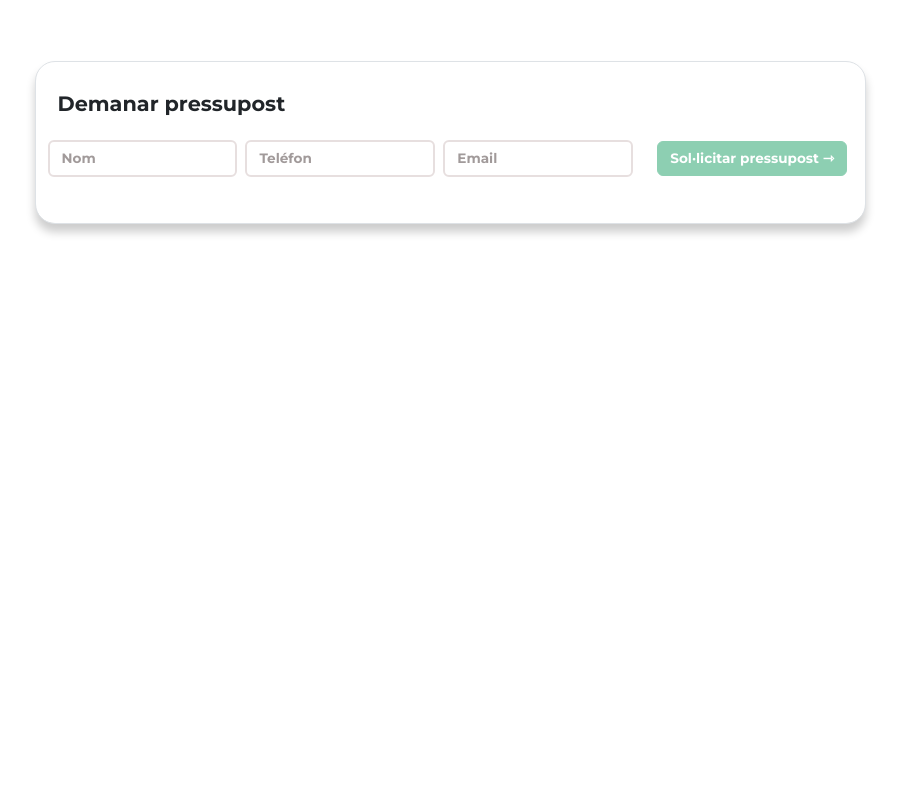
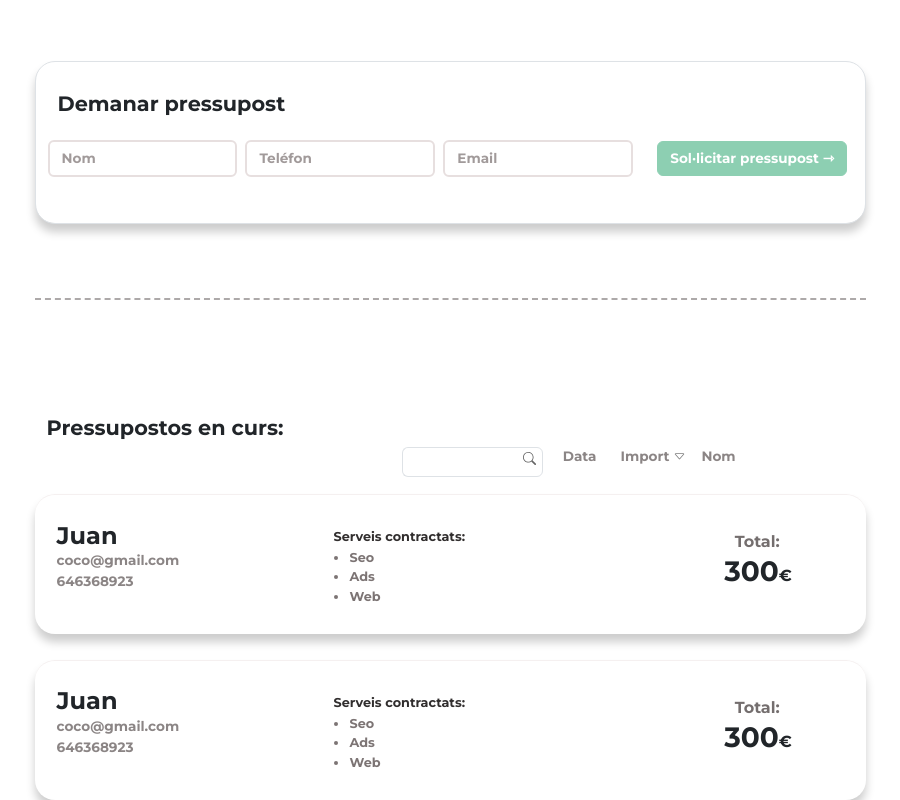
Before and after one commit to manuK1777/S6-Pressupostos, an Angular app: page / in a window 1280 px wide. Shown: the part 950-1750 px from the top of the page, without its empty margins (190-1090 px from the left). Before the commit the page ends 1198 px from the top, so only its background shows below. Built offline with nearby package versions, Linux system fonts and the light colour scheme.

Commit message:
Exercise 5, WIP. Added pressupostos navbar and budgets layouts

```diff
--- a/angular.json
+++ b/angular.json
@@ -26,6 +26,7 @@
             "tsConfig": "tsconfig.app.json",
             "inlineStyleLanguage": "scss",
             "assets": [
+              "src/assets",
               {
                 "glob": "**/*",
                 "input": "public"
@@ -93,6 +94,7 @@
             "tsConfig": "tsconfig.spec.json",
             "inlineStyleLanguage": "scss",
             "assets": [
+              "src/assets",
               {
                 "glob": "**/*",
                 "input": "public"
--- a/src/app/budget-list/budget-list.component.html
+++ b/src/app/budget-list/budget-list.component.html
@@ -1 +1,127 @@
-<p>budget-list works!</p>
+<div class="row justify-content-center">
+    <div class="col-9">
+        <div class="dashed-line"></div>
+    </div>
+</div>
+
+
+
+<div class="row justify-content-center">
+    <div class="col-9">
+        <div class="cust-box-head-Pressupostos">
+            <div class="row">
+                <div class="col-12">
+                    <h4 class="cust-h4-pressupostos">
+                        Pressupostos en curs:
+                    </h4>
+                </div>
+            </div>
+
+            <div class="row justify-content-end">
+                <div class="col-9 px-0">
+                    <nav class="navbar">
+                        <form class="d-flex" role="search">
+
+                            <div class="col-5">
+                                <div class="input-group flex-nowrap">
+                                    <input class="form-control cust-form-ctrl" type="search" aria-label="Search">
+                                    <span class="input-group-text" id="search-icon">
+                                        <img class="search-icon-img" src="assets/search.svg" alt="Search icon"
+                                            width="13" height="13">
+                                    </span>
+                                </div>
+                            </div>
+
+                           <div class="col-4">
+                                <ul class="list-unstyled cust-list">
+                                    <li class="nav-item list-inline-item ms-0 me-4">
+                                        <a class="nav-link" href="">Data</a>
+                                    </li>
+                                    <li class="nav-item list-inline-item me-4">
+                                        <a class="nav-link" href="">Import
+                                        </a>
+                                    </li>
+                                    <span class="me-2">
+                                        <img class="caret-icon" src="assets/caret-down.svg" alt="caret down" width="13"
+                                            height="13">
+                                    </span>
+                                    <li class="nav-item list-inline-item">
+                                        <a class="nav-link" href="">Nom</a>
+                                    </li>
+                                </ul>
+                           </div>
+
+                        </form>
+                    </nav>
+                </div>
+
+            </div>
+
+        </div>
+    </div>
+</div>
+
+
+<div class="row justify-content-center cust-budget-cont">
+    <div class="col-9">
+        <div class="custom-box">
+
+            <div class="col-4 pers-info-cont">
+                <h4 class="mb-0">
+                    Juan
+                </h4>
+                <p class="email mb-0">coco&#64;gmail.com</p>
+                <p class="phone">646368923</p>
+            </div>
+
+            <div class="col-3 cust-serv-cont">
+                <h6 class="serveis-h6 mb-1">Serveis contractats:</h6>
+                <ul class="ps-3">
+                    <li>Seo</li>
+                    <li>Ads</li>
+                    <li>Web</li>
+                </ul>
+            </div>
+
+            <div class="col-2">
+                <h6 class="text-end mb-1 total-h6">
+                    Total:
+                </h6>
+                <h3 class="price text-end">300<span class="euro">€</span></h3>
+            </div>
+
+        </div>
+    </div>
+</div>
+
+<div class="row justify-content-center">
+    <div class="col-9">
+        <div class="custom-box">
+
+            <div class="col-4 pers-info-cont">
+                <h4 class="mb-0">
+                    Juan
+                </h4>
+                <p class="email mb-0">coco&#64;gmail.com</p>
+                <p class="phone">646368923</p>
+            </div>
+
+            <div class="col-3 cust-serv-cont">
+                <h6 class="serveis-h6 mb-1">Serveis contractats:</h6>
+                <ul class="ps-3">
+                    <li>Seo</li>
+                    <li>Ads</li>
+                    <li>Web</li>
+                </ul>
+            </div>
+
+            <div class="col-2">
+                <h6 class="text-end mb-1 total-h6">
+                    Total:
+                </h6>
+                <h3 class="price text-end">300<span class="euro">€</span></h3>
+            </div>
+
+        </div>
+    </div>
+</div>
--- a/src/app/budget-list/budget-list.component.scss
+++ b/src/app/budget-list/budget-list.component.scss
@@ -0,0 +1,165 @@
+$custom-grey: rgb(173, 169, 169);
+
+.dashed-line {
+    margin-top: 50px;
+    margin-bottom: 72px;
+    border-top: 2px dashed $custom-grey;
+    width: 100%;
+    height: 0;
+}
+
+.cust-budget-cont {
+    margin-bottom: 26px;
+}
+
+.cust-box-head-Pressupostos {
+    display: flex;
+    flex-direction: row;
+    position: relative;
+    align-items: center;
+    background-color: white;
+}
+
+.cust-h4-pressupostos {
+    margin-left: 12px;
+    font-size: 1.3rem;
+    white-space: nowrap;
+}
+
+.navbar {
+    margin-top: 52px;
+    flex-wrap: nowrap;
+    margin-right: 52px;
+}
+
+.nav-link,
+p {
+    font-family: 'Montserrat', sans-serif;
+    font-weight: 600;
+    font-size: 0.85rem;
+    color: rgb(139, 133, 133);
+}
+
+.cust-list {
+    display: flex;
+    margin-left: 20px;
+    margin-top: 14px;
+}
+
+.cust-form-ctrl {
+     width: 90%;
+     height: 100%;
+    padding-top: 0;
+    border-right: none;
+}
+
+.form-control.cust-form-ctrl:focus {
+    outline: none;
+    box-shadow: none;
+    border-color: rgb(238, 226, 226);
+  }
+
+.search-icon-img {
+    opacity: 60%;
+    margin-bottom: 6px;
+}
+
+#search-icon {
+    padding: 0;
+    background-color: transparent;
+    padding-right: 6px;
+}
+
+.input-group {
+    margin-top: 15px;
+}
+
+.input-group-text .search-icon {
+    display: block;
+    margin: auto;
+}
+
+.caret-icon {
+    opacity: 50%;
+    margin-bottom: 6px;
+    margin-left: -20px;
+}
+
+.nav-link:active {
+    color: rgb(59, 57, 57)
+}
+
+li.nav-item::marker {
+    list-style-type: none;
+}
+
+.custom-box {
+    padding-top: 12px;
+    padding-bottom: 12px;
+    border-top: 1px solid rgb(245, 240, 240);
+ }
+
+.pers-info-cont {
+    margin-left: 22px;
+}
+
+.total-h6 {
+    color: rgb(116, 110, 110);
+    margin-right: 12px;
+}
+
+.euro {
+    font-size: 1rem;
+}
+
+.cust-serv-cont {
+    margin-top: 22px;
+    margin-right: 112px;
+}
+
+.serveis-h6 {
+    font-family: 'Montserrat', sans-serif;
+    font-weight: 600;
+    font-size: 0.8rem;
+    color: rgb(49, 46, 46);
+}
+
+li {
+    font-family: 'Montserrat', sans-serif;
+    font-weight: 600;
+    font-size: 0.8rem;
+    color: rgb(124, 116, 116);
+}
+
+@media screen and (max-width: 991.8px) {
+
+    .cust-h4-pressupostos {
+        font-size: 1.2rem;
+        margin-left: 12px;
+        margin-bottom: 20px;
+    }
+
+    .cust-form-ctrl {
+        margin-left: 0px;
+    }
+
+    .cust-serv-cont {
+        margin-right: 90px;
+    }
+
+    .navbar {
+       margin-left: -222px;
+    }
+}
+
+@media screen and (max-width: 767.8px) {
+
+    .cust-serv-cont {
+        margin-right: 50px;
+        margin-left: 22px;
+    }
+
+    .pers-info-cont {
+        margin-left: 10px;
+    }
+}
--- a/src/app/budget-list/budget-list.component.ts
+++ b/src/app/budget-list/budget-list.component.ts
@@ -9,4 +9,5 @@ import { Component } from '@angular/core';
 })
 export class BudgetListComponent {
 
+
 }
--- a/src/app/home/home.component.html
+++ b/src/app/home/home.component.html
@@ -158,9 +158,11 @@
             </div>
         </div>
 
-
     </form>
 
+    <div class="budget-list-container">
+        <app-budget-list></app-budget-list>
+    </div>
 
 
 
--- a/src/app/home/home.component.ts
+++ b/src/app/home/home.component.ts
@@ -10,12 +10,14 @@ import {
 import { CommonModule, JsonPipe } from '@angular/common';
 import { PanelComponent } from '../panel/panel.component';
 import { BudgetService } from '../services/budget.service';
+import { BudgetListComponent } from "../budget-list/budget-list.component";
+
 
 @Component({
   selector: 'app-home',
   template: '{{seoPrice}}, {{adsPrice}}, {{webPrice}}',
   standalone: true,
-  imports: [ReactiveFormsModule, CommonModule, JsonPipe, PanelComponent],
+  imports: [ReactiveFormsModule, CommonModule, JsonPipe, PanelComponent, BudgetListComponent],
   templateUrl: './home.component.html',
   styleUrl: './home.component.scss',
 })
--- a/src/styles.scss
+++ b/src/styles.scss
@@ -1,4 +1,8 @@
 $custom-grey: rgb(102, 94, 94);
+
+// body { // ---------------------------------------------------------
+//     background-color: rgb(78, 70, 70);
+// }
 
 h2, h3, h4, h5, h6 {
     font-family: 'Montserrat', sans-serif;
@@ -11,3 +15,87 @@ p, label {
     font-size: 0.85rem;
     color: $custom-grey
 }
+
+.custom-box {
+    display: flex;
+    flex-direction: row;
+    position: relative;
+    align-items: center;
+    background-color: white;
+    box-shadow: 0 8px 10px rgba(0, 0, 0, 0.2);
+    padding-top: 22px;
+    padding-bottom: 22px;
+    border-radius: 20px;
+}
+
+@media screen and (max-width: 991.8px) {
+
+    // .price {
+    //     margin-left: 12px;
+    //   }
+
+    //   .form-check {
+    //     margin-left: 62px;
+    // }
+
+    .custom-H4 {
+        margin-right: 96px;
+    }
+
+    // .form-check {
+    //     margin-left: 94px;
+    // }
+
+    // .cust-btn {
+    //     font-size: 0.7rem;
+    //     margin-top: 1px;
+    //     margin-right: 12px;
+    // }
+}
+
+
+
+@media screen and (max-width: 767.8px) {
+
+    .header-box {
+        padding-top: 42px;
+        padding-bottom: 42px;
+        margin-bottom: 76px;
+    }
+
+    // .custom-H1 {
+
+    //     font-size: 1.5rem;
+    //     width: 78%;
+    // }
+
+    .custom-box {
+        padding-top: 18px;
+        padding-bottom: 18px;
+    }
+
+    // .border-green { //if web afegir button is pressed
+    //     padding-bottom: 82px;
+    // }
+
+    // .seo-cont {
+    //     margin-left: 16px;
+    // }
+
+    // .price {
+    //     margin-left: 12px;
+    //   }
+
+    //   .form-check {
+    //     margin-left: 62px;
+    // }
+
+    .custom-H4 {
+        margin-right: 90px;
+    }
+
+//     .cust-btn {
+//         margin-left: -12px;
+//     }
+//
+}
```
Also changed, not shown: src/app/home/home.component.scss (+27 -26 lines), src/assets/caret-down.svg (added), src/assets/search.svg (added).
